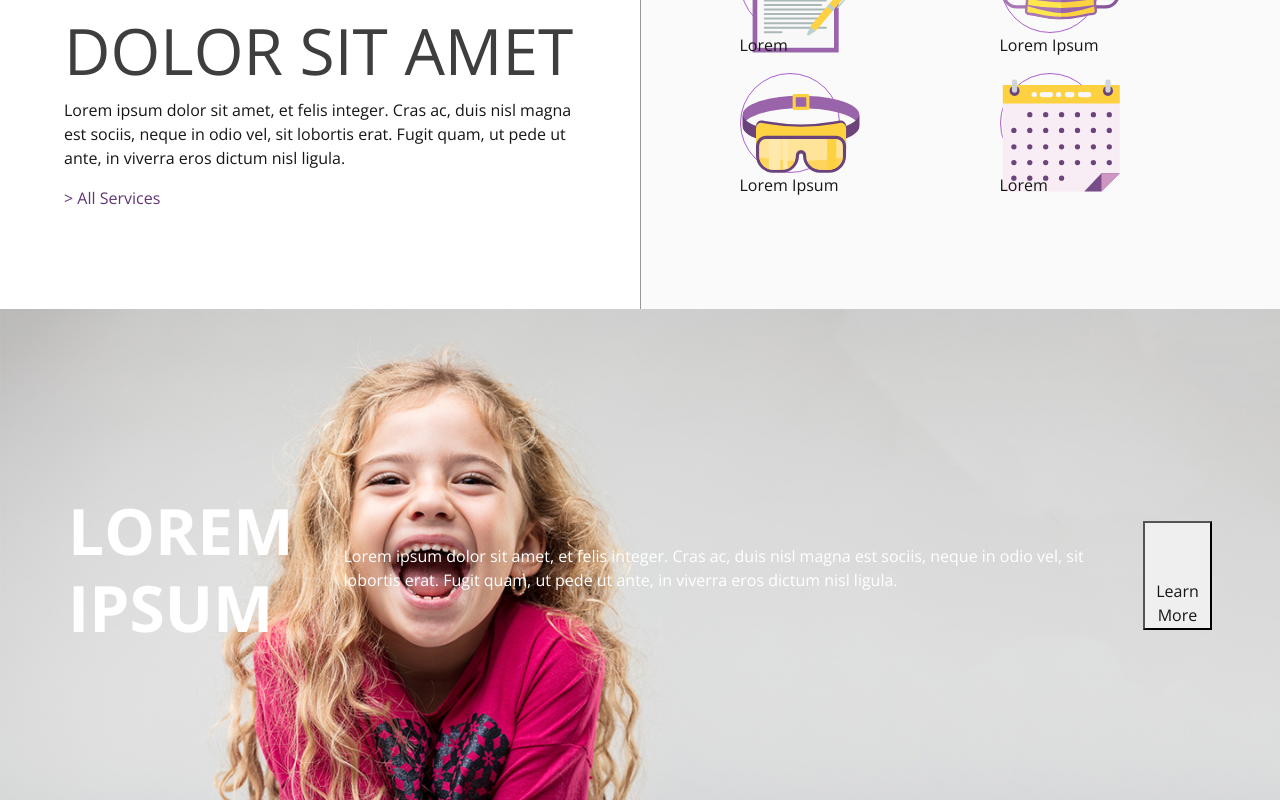
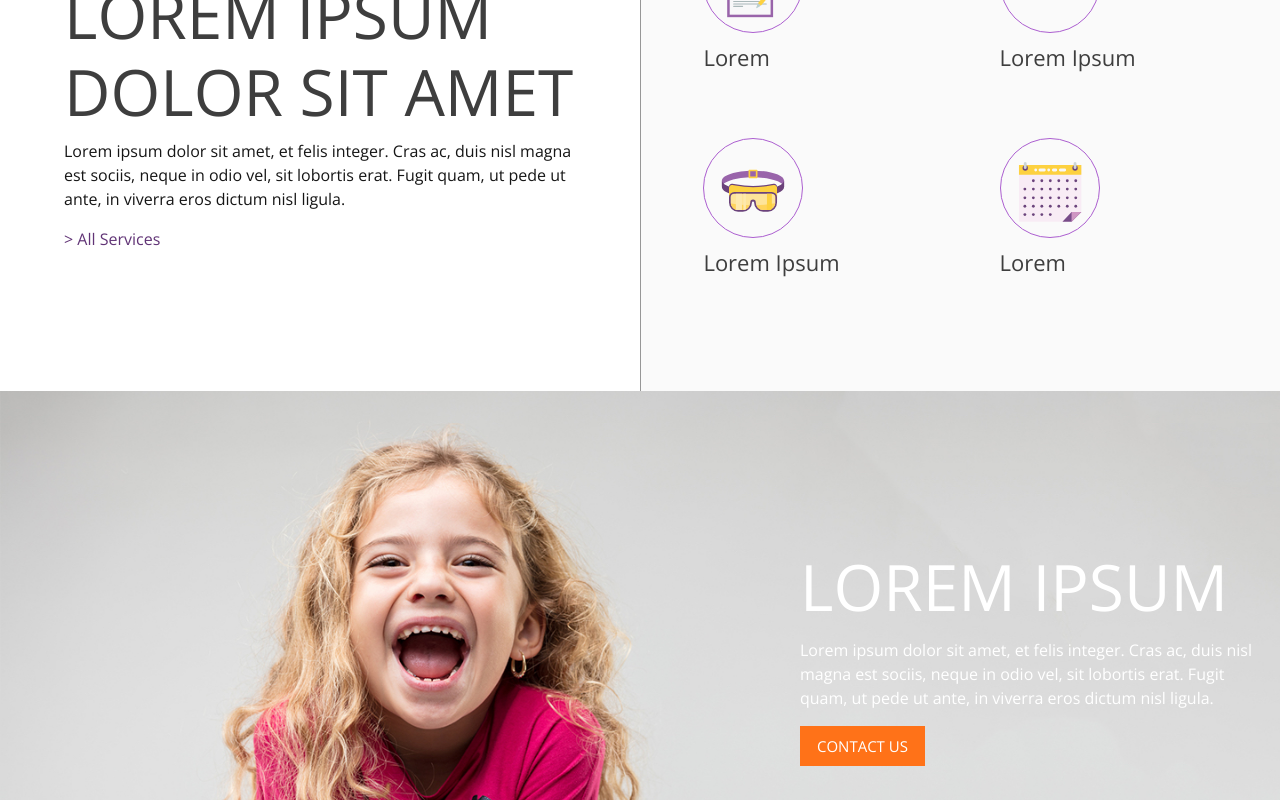
Before and after one commit to madhumurthy16/rg-landing-page, a React (Create React App) app: page / in a window 1280 px wide. Shown: the part 2020-2820 px from the top of the page. Built offline with nearby package versions, Linux system fonts and the light colour scheme.

Commit message:
Styled services and right banner section

```diff
--- a/src/components/BannerRightCTA.css
+++ b/src/components/BannerRightCTA.css
@@ -0,0 +1,3 @@
+.banner-right-cta .card-img-overlay {
+	width: 500px !important;
+}
--- a/src/components/BannerRightCTA.js
+++ b/src/components/BannerRightCTA.js
@@ -1,13 +1,16 @@
 import React from 'react';
+import './BannerRightCTA.css';
 
 const BannerRightCTA = () => (
-	<section className="hero">
-		<div className="hero card bg-dark text-white mb-5 border-0 rounded-0">
+	<section className="banner-right-cta">
+		<div className="card text-white border-0 rounded-0">
 			<img className="card-img rounded-0 img-fluid" src='/assets/images/banner-2.jpg' alt="Mother and Child using a computer"/>
-			<div className="card-img-overlay m-5 d-flex align-items-center justify-content-center">
-				<h2 className="hero-title card-title font-weight-bold">Lorem Ipsum</h2>
-				<p>Lorem ipsum dolor sit amet, et felis integer. Cras ac, duis nisl magna est sociis, neque in odio vel, sit lobortis erat. Fugit quam, ut pede ut ante, in viverra eros dictum nisl ligula.</p>
-				<button type="submit" className="btn-submit" id="btn-learn-more">Learn More</button>
+			<div className="card-img-overlay d-flex ml-auto">
+				<div className="my-auto ml-auto">
+					<h2 className="card-title">Lorem Ipsum</h2>
+					<p>Lorem ipsum dolor sit amet, et felis integer. Cras ac, duis nisl magna est sociis, neque in odio vel, sit lobortis erat. Fugit quam, ut pede ut ante, in viverra eros dictum nisl ligula.</p>
+					<button type="button" className="btn btn-lg rounded-0 btn-contact-us">Contact Us</button>
+				</div>
 			</div>
 		</div>
 	</section>
--- a/src/components/Services.css
+++ b/src/components/Services.css
@@ -1,7 +1,12 @@
+.services-col {
+	background-color: #fafafa;
+	border-left: 1px solid #979797;
+}
+
 .services-icon-wrapper {
 	width: 100px;
 	height: 100px;
-	line-height: 90px;
+	line-height: 100px;
 	border: 1px solid #AC5FD0;
   	border-radius: 50%;
   	vertical-align: middle;
@@ -9,13 +14,10 @@
 }
 
 img.services-icon {
-  height: 15vmin;
-  padding: 0px;
+  height: 8vmin;
   pointer-events: none;
-
 }
 
-.services-col {
-	background-color: #fafafa;
-	border-left: 1px solid #979797;
+.services-icon-text {
+	font-size: 1.375em;
 }
--- a/src/components/Services.js
+++ b/src/components/Services.js
@@ -12,30 +12,30 @@ const Services = () => (
 			</div>
 			<div className="services-col col-md-6 py-5 pl-5 d-flex justify-content-center">
 				<div className="row my-5 align-self-center">
-					<div className="col">
+					<div className="col-md">
 						<div className="services-icon-wrapper">
 							<img className="services-icon" src='/assets/images/home-expertise.svg' alt="icon indicating expertise"/>
 						</div>
-						<p>Lorem</p>
+						<p className="services-icon-text heading-black mt-2">Lorem</p>
 					</div>
-					<div className="col">
+					<div className="col-md">
 						<div className="services-icon-wrapper">
 							<img className="services-icon" src='/assets/images/home-hygiene.svg' alt="icon indicating lab"/>
 						</div>
-						<p>Lorem Ipsum</p>
+						<p className="services-icon-text heading-black mt-2">Lorem Ipsum</p>
 					</div>
 					<div class="w-100"></div>
-					<div className="col">
+					<div className="col-md mt-5">
 						<div className="services-icon-wrapper">
 							<img className="services-icon" src='/assets/images/home-lab.svg' alt="icon indicating hygiene"/>
 						</div>
-						<p>Lorem Ipsum</p>
+						<p className="services-icon-text heading-black mt-2">Lorem Ipsum</p>
 					</div>
-					<div className="col">
+					<div className="col-md mt-5">
 						<div className="services-icon-wrapper">
 							<img className="services-icon" src='/assets/images/home-retention.svg' alt="icon indicating retention"/>
 						</div>
-						<p>Lorem</p>
+						<p className="services-icon-text heading-black mt-2">Lorem</p>
 					</div>
 				</div>
 			</div>
--- a/src/index.css
+++ b/src/index.css
@@ -49,6 +49,10 @@ a:hover {
 	font-size: 0.938em;
 }
 
+.btn-contact-us {
+	background-color: #FF7218;
+}
+
 /* Columns */
 
 .col-left {
```
